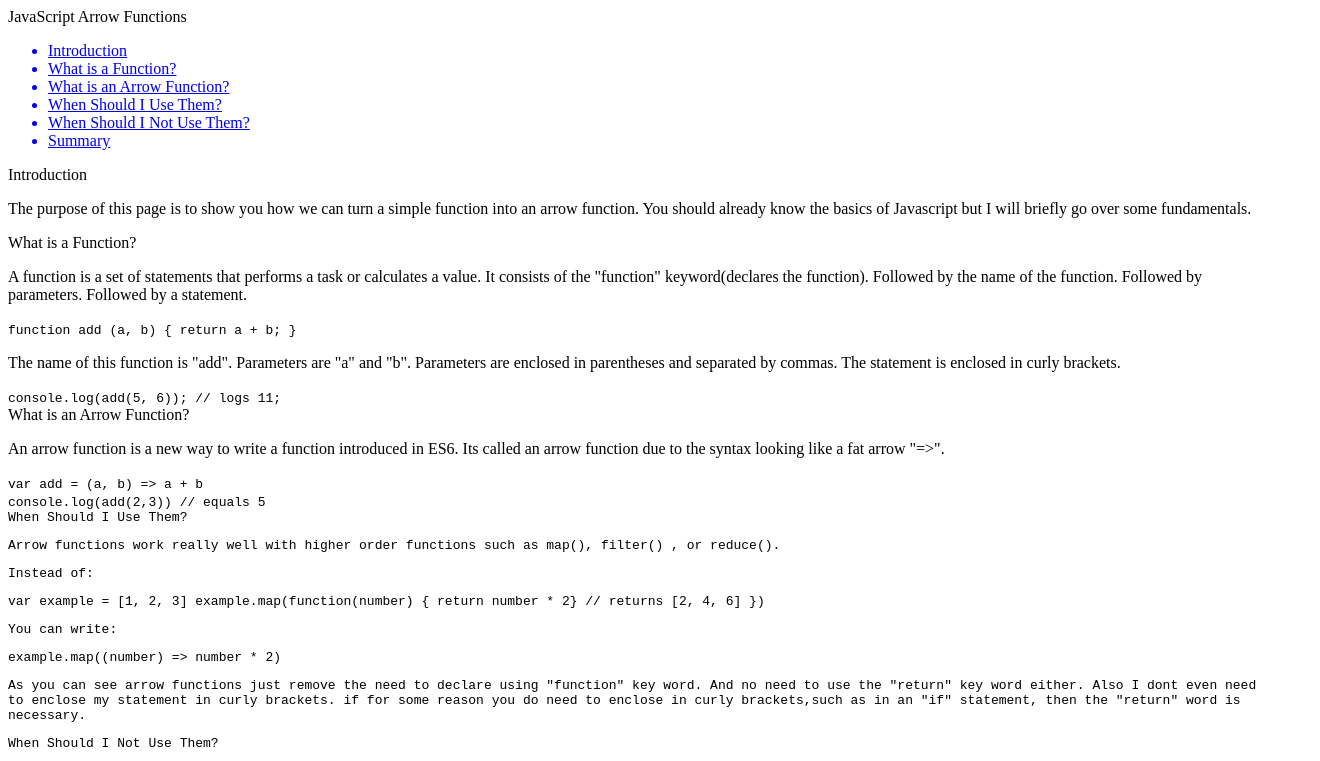
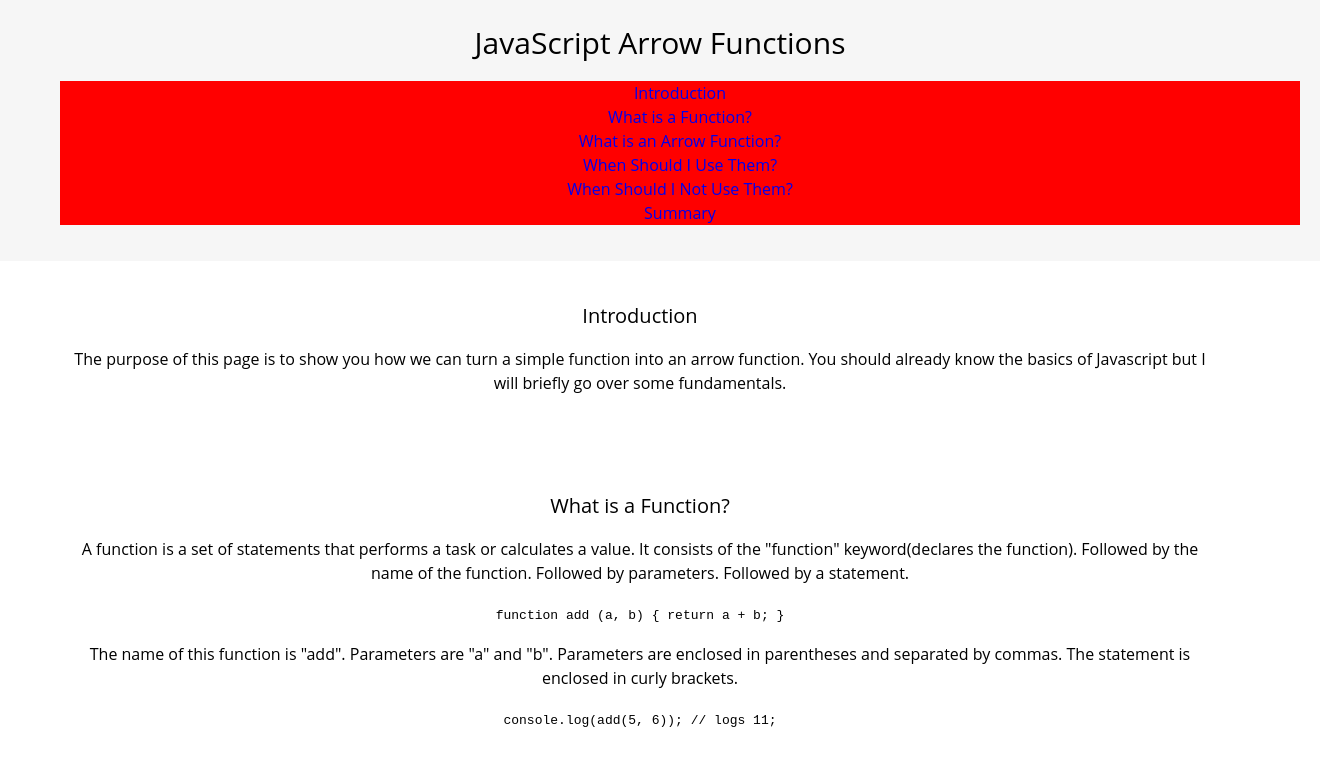
Before and after one commit to Rcorrales30/Arrow-Functions-Project, a plain HTML site: page Index.html in a window 1280 px wide. Shown: the top 761 px of the page, 1320 px wide, since content can reach past the window. Drawn offline with Linux system fonts and the light colour scheme.

Commit message:
a little css

```diff
--- a/Index.html
+++ b/Index.html
@@ -1,6 +1,7 @@
 <!DOCTYPE html>
 <html lang="en" dir="ltr">
   <head>
+    <link rel="stylesheet" type = "text/css" href="styles.css">
     <meta charset="utf-8">
     <title>Intro to Arrow Functions</title>
   </head>
--- /dev/null
+++ b/styles.css
@@ -0,0 +1,50 @@
+
+body{
+  font-family: 'Open Sans',Arial,sans-serif;
+  line-height: 1.5;
+  text-align; center;
+  margin: 0 auto;
+
+}
+
+
+nav {
+background-color: #f6f6f6;
+width: 100%;
+text-align: center;
+padding: 20px ;
+
+}
+#navbar header{
+  font-size: 30px;
+}
+#navbar ul {
+width: 100%
+  margin: auto;
+
+}
+#navbar li{
+  list-style: none;
+  background-color: red;
+  margin: 0 auto;
+  text-decoration: none;
+
+
+
+
+}
+#navbar a{
+  text-decoration: none;
+  cursor: pointer;
+}
+#main-doc{
+  max-width: 90%;
+  text-align: center;
+  margin: auto;
+}
+.main-section{
+  padding: 40px 0;
+}
+header{
+  font-size: 20px;
+}
```
